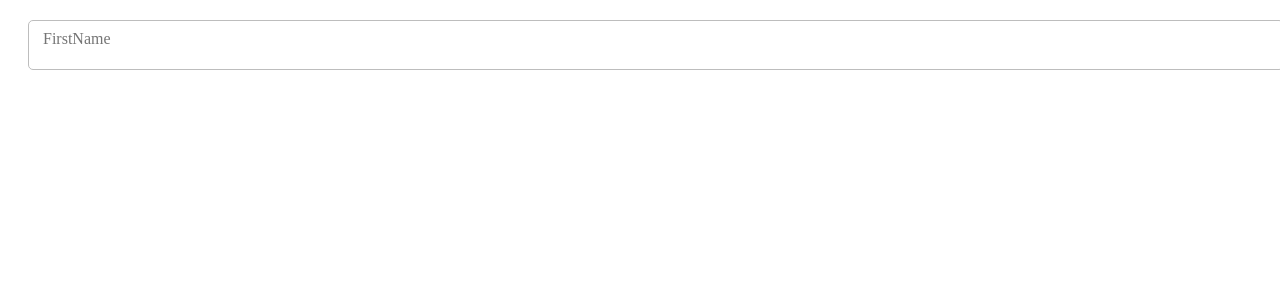
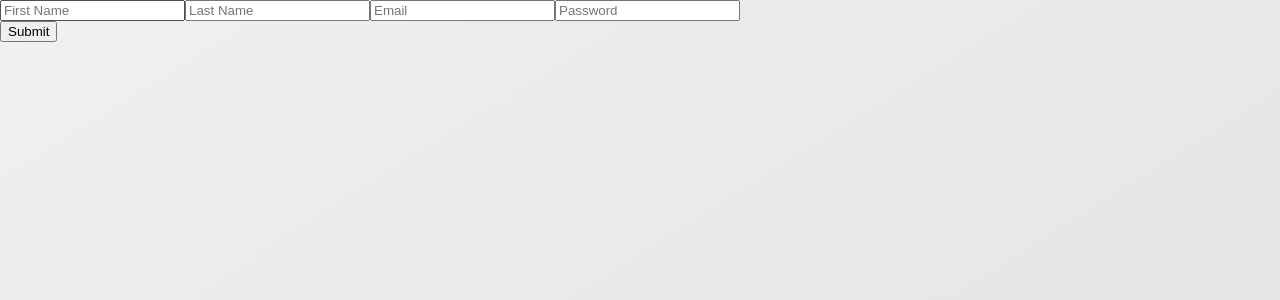
Before and after one commit to Ahmad-Elmahallawy/iCondo, a React (Create React App) app in the folder frontend/: page /Signup in a window 1280 px wide. Shown: the top 300 px of the page. Built offline with nearby package versions, Linux system fonts and the light colour scheme.

Commit message:
Added Form Validation for SignUp using Formik and YUP

```diff
--- a/frontend/package.json
+++ b/frontend/package.json
@@ -10,11 +10,13 @@
     "@types/node": "^16.18.76",
     "@types/react": "^18.2.48",
     "@types/react-dom": "^18.2.18",
+    "formik": "^2.4.5",
     "react": "^18.2.0",
     "react-dom": "^18.2.0",
     "react-scripts": "5.0.1",
     "typescript": "^4.9.5",
-    "web-vitals": "^2.1.4"
+    "web-vitals": "^2.1.4",
+    "yup": "^1.3.3"
   },
   "scripts": {
     "start": "react-scripts start",
--- a/frontend/src/App.tsx
+++ b/frontend/src/App.tsx
@@ -1,18 +1,14 @@
-import React, { ChangeEvent } from 'react';
-import { useState } from 'react';
-import TextField from './Components/Common/TextField';
+import React from 'react';
+import './Style/root.css'
+import SignUp from './Components/Authentication/SignUp';
 
 function App() {
 
-  const [inputValue, setInputValue] = useState('');
 
-  const handleInputChange = (event: ChangeEvent<HTMLInputElement>) => {
-    setInputValue(event.target.value);
-  };;
 
   return (
     <div className="App">
-     <TextField label='FirstName' value={inputValue} onChange={handleInputChange} />
+     <SignUp />
     </div>
   );
 }
--- /dev/null
+++ b/frontend/src/Components/Authentication/SignUp.tsx
@@ -0,0 +1,97 @@
+import React from "react";
+import { useFormik } from "formik"; //hook
+import * as Yup from "yup";
+
+// Define the shape of form values
+interface FormValues {
+  firstName: string;
+  lastName: string;
+  email: string;
+  password: string;
+}
+const SignUp: React.FC = () => {
+  // Initialize useFormik with initial values and validation logic
+  const formik = useFormik<FormValues>({
+    initialValues: {
+      firstName: "",
+      lastName: "",
+      email: "",
+      password: "",
+    },
+    validationSchema: Yup.object({
+      firstName: Yup.string()
+        .max(15, "Must be 15 characters or less")
+        .required("Required"),
+      lastName: Yup.string()
+        .max(20, "Must be 20 characters or less")
+        .required("Required"),
+      email: Yup.string().email("Invalid Email Address").required("Required"),
+      password: Yup.string()
+        .min(8, "Password must be at least 8 characters long")
+        .required("Required"),
+    }),
+    onSubmit: (values) => {
+      // TODO: handle form submission later
+      console.log(values);
+    },
+  });
+  console.log(formik.values);
+
+  return (
+    <form action="" onSubmit={formik.handleSubmit}>
+      <div>
+        <input
+          id="firstName"
+          name="firstName"
+          type="text"
+          placeholder="First Name"
+          value={formik.values.firstName}
+          onChange={formik.handleChange}
+          onBlur={formik.handleBlur}
+        />
+        {formik.touched.firstName && formik.errors.firstName ? (
+          <p>{formik.errors.firstName}</p>
+        ) : null}
+        <input
+          id="lastName"
+          name="lastName"
+          type="text"
+          placeholder="Last Name"
+          value={formik.values.lastName}
+          onChange={formik.handleChange}
+          onBlur={formik.handleBlur}
+        />
+        {formik.touched.lastName && formik.errors.lastName ? (
+          <p>{formik.errors.lastName}</p>
+        ) : null}
+        <input
+          id="email"
+          name="email"
+          type="email"
+          placeholder="Email"
+          value={formik.values.email}
+          onChange={formik.handleChange}
+          onBlur={formik.handleBlur}
+        />
+        {formik.touched.email && formik.errors.email ? (
+          <p>{formik.errors.email}</p>
+        ) : null}
+        <input
+          id="password"
+          name="password"
+          type="text"
+          placeholder="Password"
+          value={formik.values.password}
+          onChange={formik.handleChange}
+          onBlur={formik.handleBlur}
+        />
+        {formik.touched.password && formik.errors.password ? (
+          <p>{formik.errors.password}</p>
+        ) : null}
+      </div>
+      <button type="submit">Submit</button>
+    </form>
+  );
+};
+
+export default SignUp;
--- /dev/null
+++ b/frontend/src/Style/root.css
@@ -0,0 +1,65 @@
+/* styles.css */
+
+:root {
+    /* Color Palette */
+    --body-background-gradient: linear-gradient(to bottom right, #f0f0f0, #e0e0e0);
+    --text-primary: #333;
+    --text-secondary: #666;
+    --heading-primary: #4285f4;
+    --heading-secondary: #0f9d58;
+    --label-color: #999;
+    --background-light: #fff;
+    --background-dark: #f5f5f5;
+    --border-color: #ddd;
+    --link-color: #1a73e8;
+  }
+
+  html, body {
+    height: 100%;
+    margin: 0;
+    padding: 0;
+  }
+
+  body {
+    background: var(--body-background-gradient);
+    color: var(--text-primary);
+    font-family: 'Arial', sans-serif;
+  }
+
+  p {
+    color: var(--text-primary);
+    line-height: 1.6;
+  }
+
+  label {
+    color: var(--label-color);
+  }
+
+  h1, h2, h3, h4, h5, h6 {
+    color: var(--heading-primary);
+  }
+
+  h2 {
+    color: var(--heading-secondary);
+  }
+
+  a {
+    color: var(--link-color);
+    text-decoration: none;
+  }
+
+  a:hover {
+    text-decoration: underline;
+  }
+
+  .bg-light {
+    background-color: var(--background-light);
+  }
+
+  .bg-dark {
+    background-color: var(--background-dark);
+  }
+
+  .border {
+    border: 1px solid var(--border-color);
+  }
```
Also changed, not shown: 1 other file (tests, documents, lock files or other folders).
